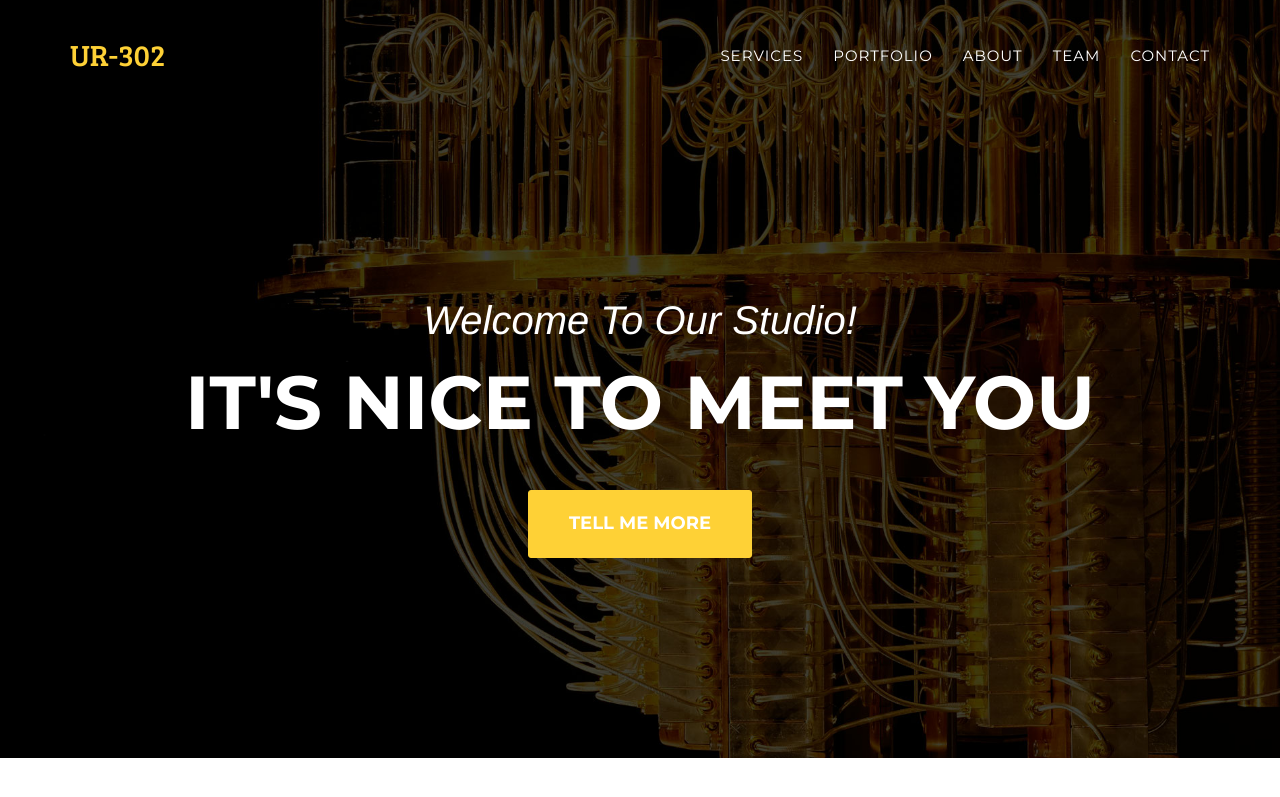
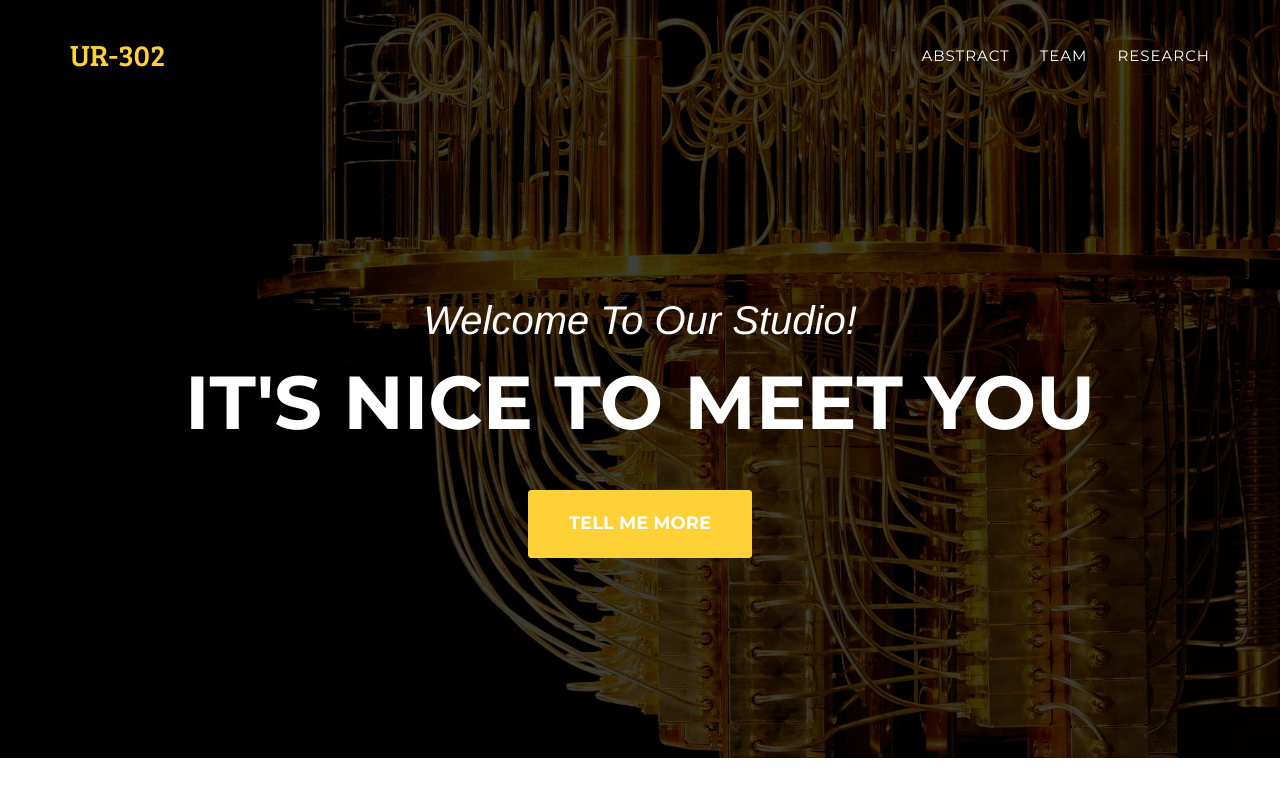
Before and after one commit to Javamorris/Javamorris.github.io, a Jekyll site: the page built from index.html, in a window 1280 px wide and 900 px high. Shown: the top 797 px of the window. Built offline with Jekyll 4.4.1, drawn with Linux system fonts in a browser that asks for light colours; some web fonts are replaced.

Commit message:
test header

```diff
--- a/_includes/header.html
+++ b/_includes/header.html
@@ -19,19 +19,13 @@
                     <a href="#page-top"></a>
                 </li>
                 <li>
-                    <a class="page-scroll" href="#services">Services</a>
-                </li>
-                <li>
-                    <a class="page-scroll" href="#portfolio">Portfolio</a>
-                </li>
-                <li>
-                    <a class="page-scroll" href="#about">About</a>
+                    <a class="page-scroll" href="#abstract">Abstract</a>
                 </li>
                 <li>
                     <a class="page-scroll" href="#team">Team</a>
                 </li>
                 <li>
-                    <a class="page-scroll" href="#contact">Contact</a>
+                    <a class="page-scroll" href="#research">Research</a>
                 </li>
             </ul>
         </div>
```
